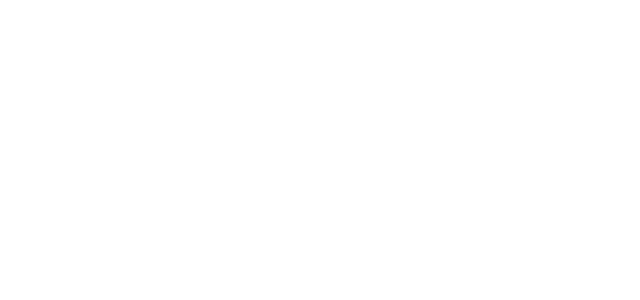
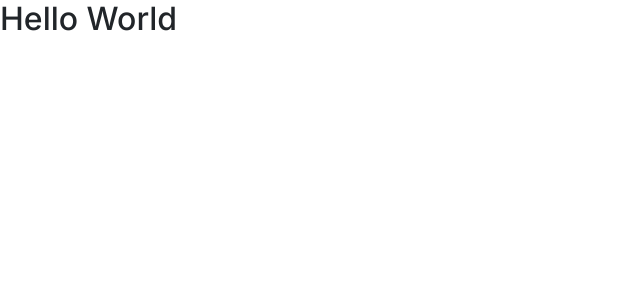
Before and after one commit to Jrayito/point-of-sale, a React (Create React App) app: page / in a window 1280 px wide. Shown: the top 300 px of the page, without its empty margins (0-640 px from the left). Built offline with nearby package versions, Linux system fonts and the light colour scheme.

Commit message:
Se elimino el contenido y se cambio a la vista principal de Login

```diff
--- a/src/App.js
+++ b/src/App.js
@@ -1,8 +1,9 @@
+import React from 'react';
+import './assets/bootstrap/bootstrap.min.css';
 
 function App() {
   return (
-    <div className="App">
-    </div>
+    <h2>Hello World</h2>
   );
 }
 
```
